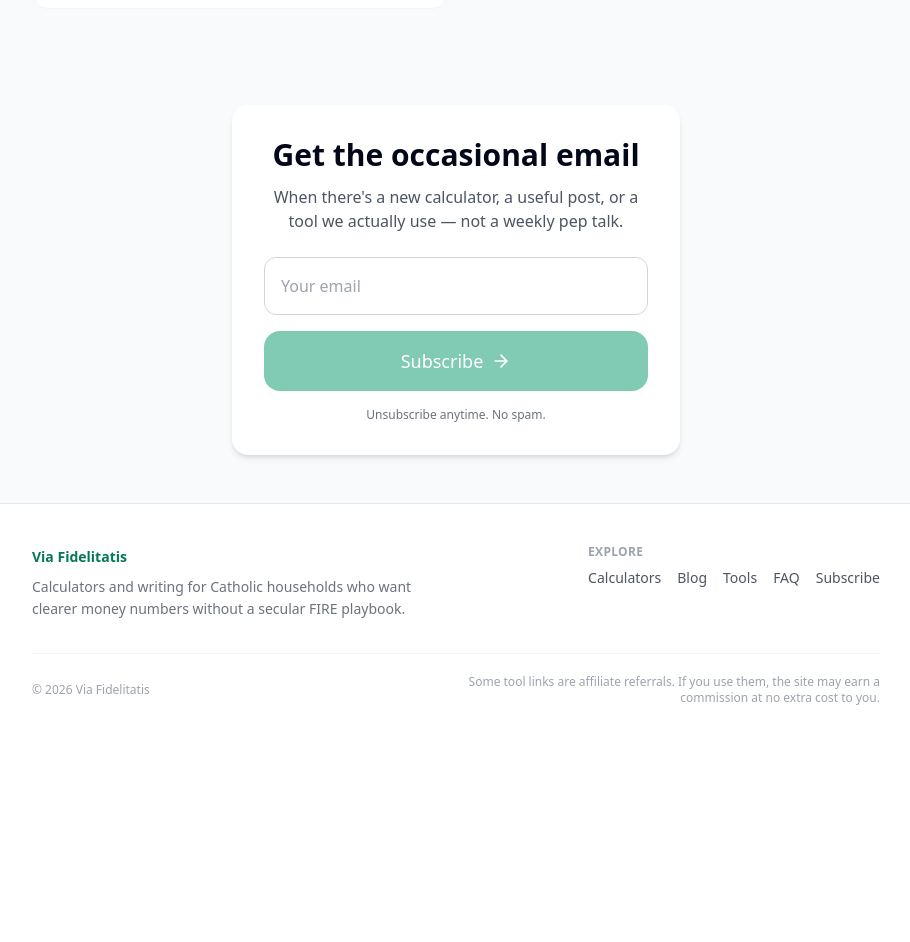
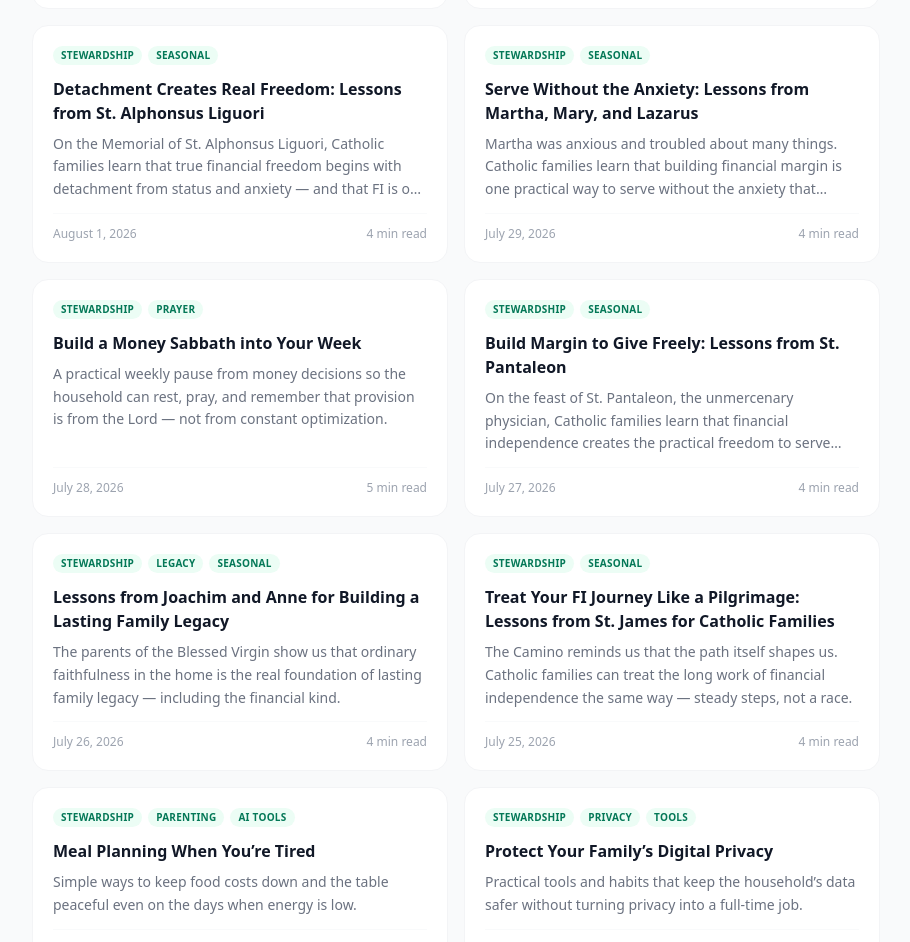
Before and after one commit to daughterpop/super-fi-calc, a React (Vite) app: page /blog in a window 1280 px wide. Shown: the part 5220-6162 px from the top of the page, without its empty margins (184-1094 px from the left). Before the commit the page ends 5966 px from the top, so only its background shows below. Built offline with nearby package versions, Linux system fonts and the light colour scheme.

Commit message:
Small batch: restore to 45 posts (remaining saint lessons + Money Sabbath + early AI/parenting pieces)

```diff
--- a/src/data/posts.js
+++ b/src/data/posts.js
@@ -348,6 +348,106 @@ const rawPosts = [
     link: '/blog/build-margin-for-true-hospitality-lessons-from-st-lydia',
     tags: ['Stewardship', 'Seasonal'],
     featured: false
+  },
+  {
+    title: 'When Little Is Enough: Lessons from the Loaves and Fishes',
+    date: 'August 2, 2026',
+    dateSort: '2026-08-02',
+    excerpt: 'When the disciples saw only scarcity, Jesus showed abundance. Catholic families learn that living as if little is enough creates the practical margin that turns financial independence into freedom to give.',
+    readTime: '4 min read',
+    link: '/blog/when-little-is-enough-lessons-from-the-loaves-and-fishes',
+    tags: ['Stewardship', 'Seasonal'],
+    featured: false
+  },
+  {
+    title: 'Detachment Creates Real Freedom: Lessons from St. Alphonsus Liguori',
+    date: 'August 1, 2026',
+    dateSort: '2026-08-01',
+    excerpt: 'On the Memorial of St. Alphonsus Liguori, Catholic families learn that true financial freedom begins with detachment from status and anxiety — and that FI is one practical way to create the margin that makes that freedom possible.',
+    readTime: '4 min read',
+    link: '/blog/detachment-creates-real-freedom-lessons-from-st-alphonsus-liguori',
+    tags: ['Stewardship', 'Seasonal'],
+    featured: false
+  },
+  {
+    title: 'Serve Without the Anxiety: Lessons from Martha, Mary, and Lazarus',
+    date: 'July 29, 2026',
+    dateSort: '2026-07-29',
+    excerpt: 'Martha was anxious and troubled about many things. Catholic families learn that building financial margin is one practical way to serve without the anxiety that crowds out the better part.',
+    readTime: '4 min read',
+    link: '/blog/serve-without-the-anxiety-lessons-from-martha-mary-and-lazarus',
+    tags: ['Stewardship', 'Seasonal'],
+    featured: false
+  },
+  {
+    title: 'Build a Money Sabbath into Your Week',
+    date: 'July 28, 2026',
+    dateSort: '2026-07-28',
+    excerpt: 'A practical weekly pause from money decisions so the household can rest, pray, and remember that provision is from the Lord — not from constant optimization.',
+    readTime: '5 min read',
+    link: '/blog/build-a-money-sabbath-into-your-week',
+    tags: ['Stewardship', 'Prayer'],
+    featured: false
+  },
+  {
+    title: 'Build Margin to Give Freely: Lessons from St. Pantaleon',
+    date: 'July 27, 2026',
+    dateSort: '2026-07-27',
+    excerpt: 'On the feast of St. Pantaleon, the unmercenary physician, Catholic families learn that financial independence creates the practical freedom to serve and give without calculating the return.',
+    readTime: '4 min read',
+    link: '/blog/build-margin-to-give-freely-lessons-from-st-pantaleon',
+    tags: ['Stewardship', 'Seasonal'],
+    featured: false
+  },
+  {
+    title: 'Lessons from Joachim and Anne for Building a Lasting Family Legacy',
+    date: 'July 26, 2026',
+    dateSort: '2026-07-26',
+    excerpt: 'The parents of the Blessed Virgin show us that ordinary faithfulness in the home is the real foundation of lasting family legacy — including the financial kind.',
+    readTime: '4 min read',
+    link: '/blog/lessons-from-joachim-and-anne-for-building-a-lasting-family-legacy',
+    tags: ['Stewardship', 'Legacy', 'Seasonal'],
+    featured: false
+  },
+  {
+    title: 'Treat Your FI Journey Like a Pilgrimage: Lessons from St. James for Catholic Families',
+    date: 'July 25, 2026',
+    dateSort: '2026-07-25',
+    excerpt: 'The Camino reminds us that the path itself shapes us. Catholic families can treat the long work of financial independence the same way — steady steps, not a race.',
+    readTime: '4 min read',
+    link: '/blog/treat-your-fi-journey-like-a-pilgrimage-lessons-from-st-james-for-catholic-families',
+    tags: ['Stewardship', 'Seasonal'],
+    featured: false
+  },
+  {
+    title: 'Meal Planning When You’re Tired',
+    date: 'July 24, 2026',
+    dateSort: '2026-07-24',
+    excerpt: 'Simple ways to keep food costs down and the table peaceful even on the days when energy is low.',
+    readTime: '5 min read',
+    link: '/blog/ai-meal-planning-for-catholic-families-stretch-the-budget-and-accelerate-fi',
+    tags: ['Stewardship', 'Parenting', 'AI Tools'],
+    featured: false
+  },
+  {
+    title: 'Protect Your Family’s Digital Privacy',
+    date: 'July 23, 2026',
+    dateSort: '2026-07-23',
+    excerpt: 'Practical tools and habits that keep the household’s data safer without turning privacy into a full-time job.',
+    readTime: '6 min read',
+    link: '/blog/protect-your-familys-digital-privacy-stewardship-tools-for-catholic-fi',
+    tags: ['Stewardship', 'Privacy', 'Tools'],
+    featured: false
+  },
+  {
+    title: 'Back-to-School Costs Without the Spiral',
+    date: 'July 22, 2026',
+    dateSort: '2026-07-22',
+    excerpt: 'A calm approach to the annual back-to-school spend so it doesn’t derail the savings plan.',
+    readTime: '5 min read',
+    link: '/blog/catholic-families-ai-for-back-to-school-savings-and-faith-filled-financial-freedom',
+    tags: ['Stewardship', 'Parenting', 'AI Tools'],
+    featured: false
   }
 ];
 
```
